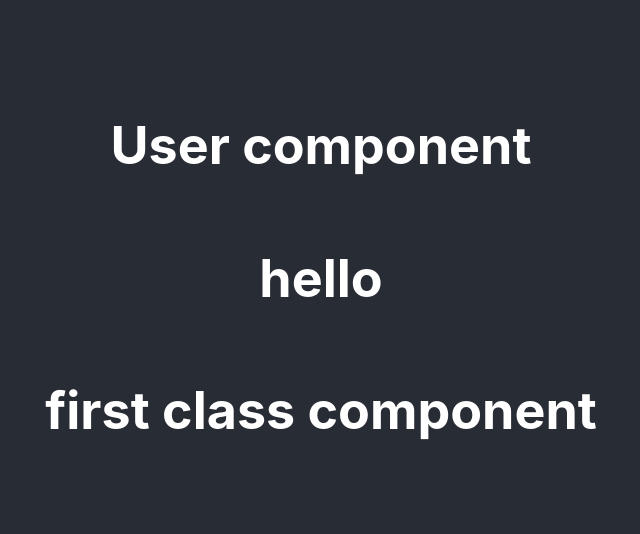
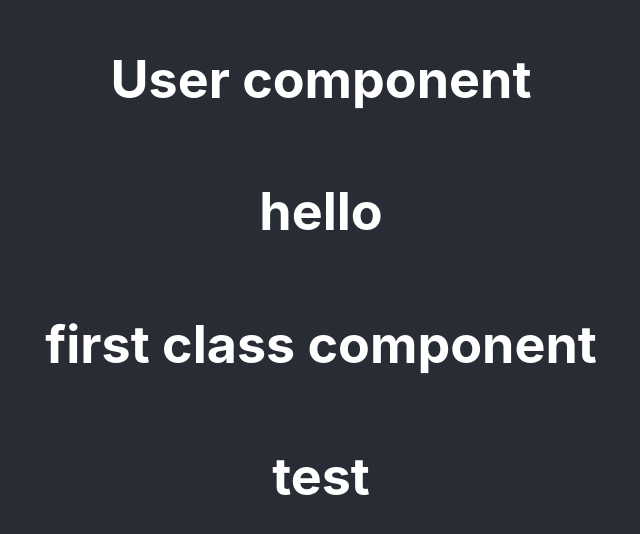
Before and after one commit to ShubhamSharma0499/React, a React (Create React App) app: page / in a window 1280 px wide. Shown: the part 122-656 px from the top of the page, without its empty margins (319-959 px from the left). Built offline with nearby package versions, Linux system fonts and the light colour scheme.

Commit message:
how to create component inside component

```diff
--- a/src/App.js
+++ b/src/App.js
@@ -4,11 +4,15 @@ import First from './First';
 import User from './User';
 
 function App() {
+  function Test(){
+    return (<h1>test</h1>)
+  }
   return (
     <div className="App">
       <header className="App-header">
         <User />
         <First />
+        <Test />
       </header>
     </div>
   );
```
